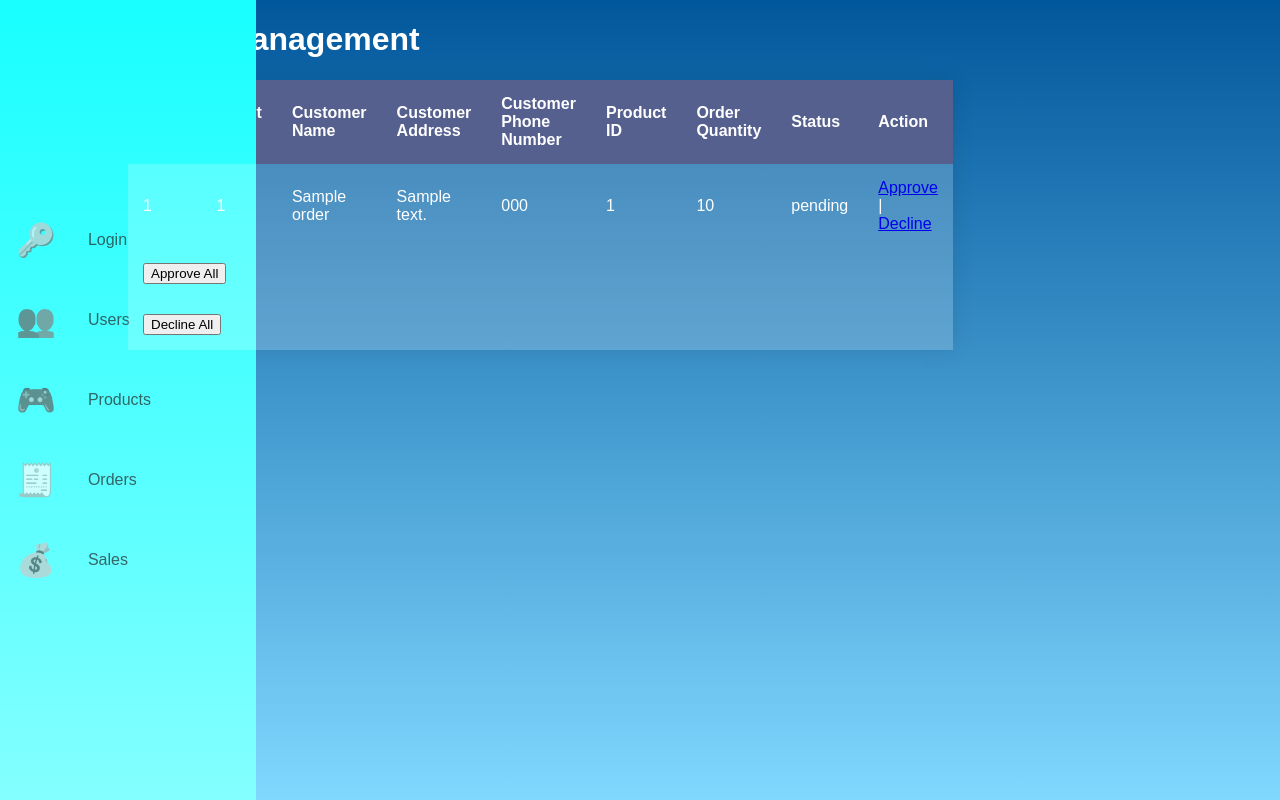
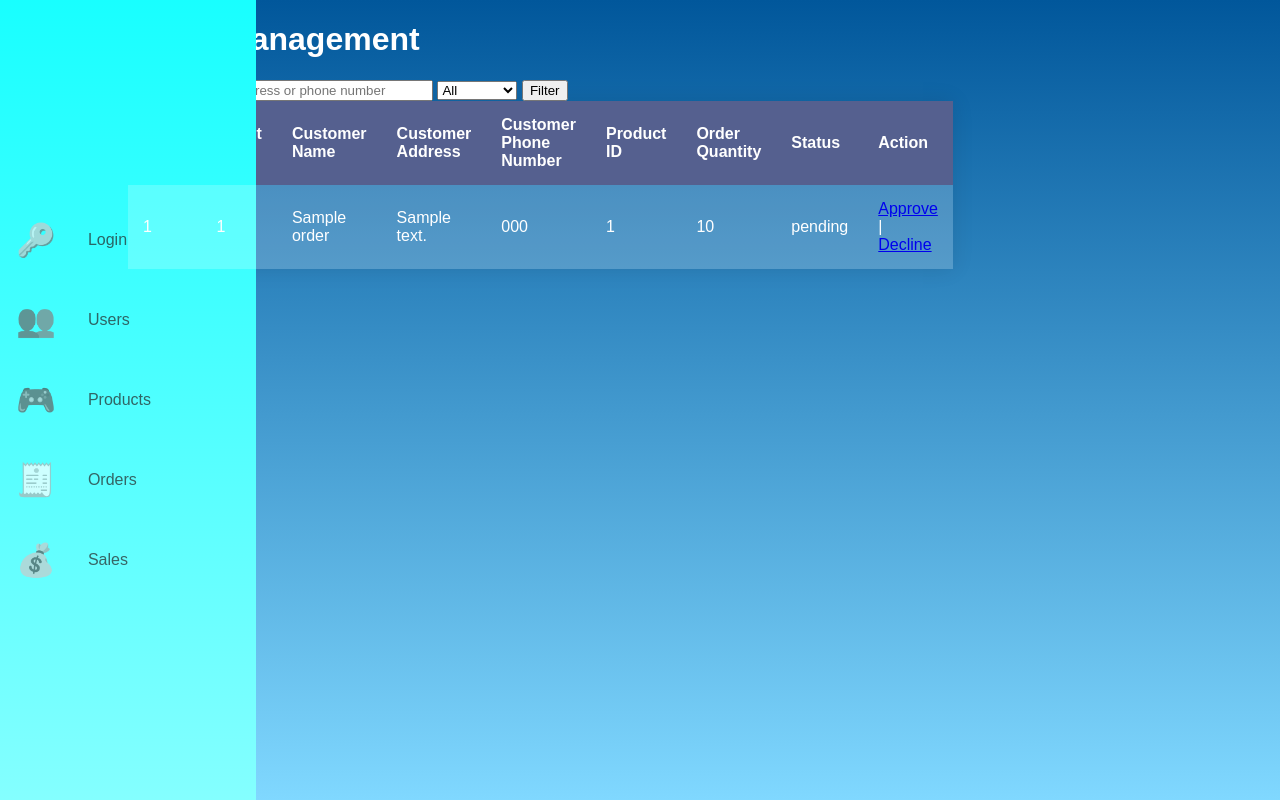
Before and after one commit to Pythoenixx/ProjectPhp, a PHP site: page /order_list.php in a window 1280 px wide. Run offline with PHP 8.4, Linux system fonts and the light colour scheme; tables that the repository leaves empty or names only in its code hold one stand-in row (values such as "Sample post").

Commit message:
Finish Order list

```diff
--- a/Order.php
+++ b/Order.php
@@ -114,7 +114,7 @@ if (isset($_POST['submitted'])) {
                 $stmt = $dbc->prepare($sql);
                 $stmt->execute();
 
-                // Update the product quantity
+                // Update product quantity
                 $newQuantity = $product['quantity'] - $productQuantity;
                 $updateQuery = "UPDATE products SET quantity = '$newQuantity' WHERE product_id = '$productId'";
                 $dbc->query($updateQuery);
@@ -126,6 +126,7 @@ if (isset($_POST['submitted'])) {
             }
         }
     }
+    echo'<p>Waiting for supplier approval.</p>';
 
     mysqli_close($dbc); // Close the database connection.
 }
--- a/order_list.php
+++ b/order_list.php
@@ -1,31 +1,6 @@
 <?php
 $page_title = 'Check Orders';
-include ('./includes/header.html');
-?>
-
-<!DOCTYPE html>
-<html>
-<head>
-<title>Order Management</title>
-</head>
-<body>
-<h1>Order Management</h1>
-<table>
-<thead>
-<tr>
-<th>Order ID</th>
-<th>Agent ID</th>
-<th>Customer Name</th>
-<th>Customer Address</th>
-<th>Customer Phone Number</th>
-<th>Product ID</th>
-<th>Order Quantity</th>
-<th>Status</th>
-<th>Action</th>
-</tr>
-</thead>
-<tbody>
-<?php
+include('./includes/header.html');
 
 // Connect to the database
 require_once('mysqli.php');
@@ -39,52 +14,118 @@ function updateOrderStatus($orderId, $status)
     $dbc->query($sql);
 }
 
-// Get all the orders
-$sql = 'SELECT * FROM orders';
-$results = $dbc->query($sql);
+//search
+$searchTerm = isset($_REQUEST['search']) ? $_REQUEST['search'] : '';
 
-// Loop through the results and display them in a table
-foreach ($results as $row) {
-    echo '<tr>';
-    echo '<td>' . $row['order_id'] . '</td>';
-    echo '<td>' . $row['agent_id'] . '</td>';
-    echo '<td>' . $row['customer_name'] . '</td>';
-    echo '<td>' . $row['customer_address'] . '</td>';
-    echo '<td>' . $row['customer_phone'] . '</td>';
-    echo '<td>' . $row['product_id'] . '</td>';
-    echo '<td>' . $row['order_quantity'] . '</td>';
-    echo '<td>' . $row['status'] . '</td>';
-    echo '<td>';
-    if ($row['status'] == 'pending') {
-        echo '<a href="approve.php?id=' . $row['order_id'] . '">Approve</a>';
-        echo ' | ';
-        echo '<a href="decline.php?id=' . $row['order_id'] . '">Decline</a>';
-    }
-    echo '</td>';
-    echo '</tr>';
+//  status filter
+$statusFilter = isset($_REQUEST['status']) ? $_REQUEST['status'] : '';
+
+// WHERE clause for the filters
+$clause = '';
+if (!empty($searchTerm)) {
+    $clause .= "WHERE customer_name LIKE '%$searchTerm%' OR customer_address LIKE '%$searchTerm%' OR customer_phone LIKE '%$searchTerm%'";
 }
 
-// Approve all orders
-echo '<tr><td colspan="9">';
-echo '<form method="POST" action="approve_all.php">';
-echo '<input type="submit" name="approve_all" value="Approve All">';
-echo '</form>';
-echo '</td></tr>';
+if (!empty($statusFilter)) {
+    if (!empty($clause)) {
+        $clause .= ' AND ';
+    } else {
+        $clause .= 'WHERE ';
+    }
+    $clause .= "status = '$statusFilter'";
+}
 
-// Decline all orders
-echo '<tr><td colspan="9">';
-echo '<form method="POST" action="decline_all.php">';
-echo '<input type="submit" name="decline_all" value="Decline All">';
-echo '</form>';
-echo '</td></tr>';
+// Pagination code
+$PageLimit = 5;
+$page = isset($_REQUEST['page']) ? $_REQUEST['page'] : 1;
+$startFrom = ($page - 1) * $PageLimit;
 
+// Get the total number of orders
+$totalOrders= "SELECT COUNT(*) AS total FROM orders $clause";
+$totalResult = $dbc->query($totalOrders);
+$totalRow = $totalResult->fetch_assoc();
+$totalOrder = $totalRow['total'];
+
+// Calculate the number of pages
+$total_pages = ceil($totalOrder / $PageLimit);
+
+// Get the orders with the applied filters and pagination
+$orderSql = "SELECT * FROM orders $clause LIMIT $startFrom, $PageLimit";
+$orderResults = $dbc->query($orderSql);
 mysqli_close($dbc); // Close the database connection.
+
 ?>
-</tbody>
-</table>
+<html>
+<head>
+    <title>Order Management</title>
+</head>
+<body>
+    <h1>Order Management</h1>
+
+    <form method="post" action="order_list.php">
+    <input type="text" name="search" placeholder="Search by name,address or phone number"size="35" maxlength="40" value="<?php echo isset($searchTerm) ? $searchTerm : ''; ?>">
+        <select name="status">
+            <option value="">All</option>
+            <option value="pending" <?php if ($statusFilter == 'pending') echo 'selected'; ?>>Pending</option>
+            <option value="approved" <?php if ($statusFilter =='approved') echo 'selected'; ?>>Approved</option>
+            <option value="declined" <?php if ($statusFilter == 'declined') echo 'selected'; ?>>Declined</option>
+        </select>
+        <input type="submit" value="Filter">
+    </form>
+
+    <table>
+        <thead>
+            <tr>
+                <th>Order ID</th>
+                <th>Agent ID</th>
+                <th>Customer Name</th>
+                <th>Customer Address</th>
+                <th>Customer Phone Number</th>
+                <th>Product ID</th>
+                <th>Order Quantity</th>
+                <th>Status</th>
+                <th>Action</th>
+            </tr>
+        </thead>
+        <tbody>
+            <?php foreach ($orderResults as $row) { ?>
+                <tr>
+                    <td><?php echo $row['order_id']; ?></td>
+                    <td><?php echo $row['agent_id']; ?></td>
+                    <td><?php echo $row['customer_name']; ?></td>
+                    <td><?php echo $row['customer_address']; ?></td>
+                    <td><?php echo $row['customer_phone']; ?></td>
+                    <td><?php echo $row['product_id']; ?></td>
+                    <td><?php echo $row['order_quantity']; ?></td>
+                    <td><?php echo $row['status']; ?></td>
+                    <td>
+                        <?php if ($row['status'] == 'pending') { ?>
+                            <a href="approve.php?id=<?php echo $row['order_id']; ?>">Approve</a> |
+                            <a href="decline.php?id=<?php echo $row['order_id']; ?>">Decline</a>
+                        <?php } ?>
+                    </td>
+                </tr>
+            <?php } ?>
+        </tbody>
+    </table>
+
+    <div class="pagination">
+    <?php for ($i = 1; $i <= $total_pages; $i++) { ?>
+        <a href="?page=<?php echo $i . '&search=' . urlencode($searchTerm) . '&status=' . $statusFilter; ?>">Page <?php echo $i; ?></a>
+    <?php } ?>
+</div>
+
+
+    <form method="POST" action="approve_all.php">
+        <input type="submit" name="approve_all" value="Approve All">
+    </form>
+
+    <form method="POST" action="decline_all.php">
+        <input type="submit" name="decline_all" value="Decline All">
+    </form>
 </body>
 </html>
 
 <?php
-include ('./includes/footer.html');
+include('./includes/footer.html');
 ?>
```
